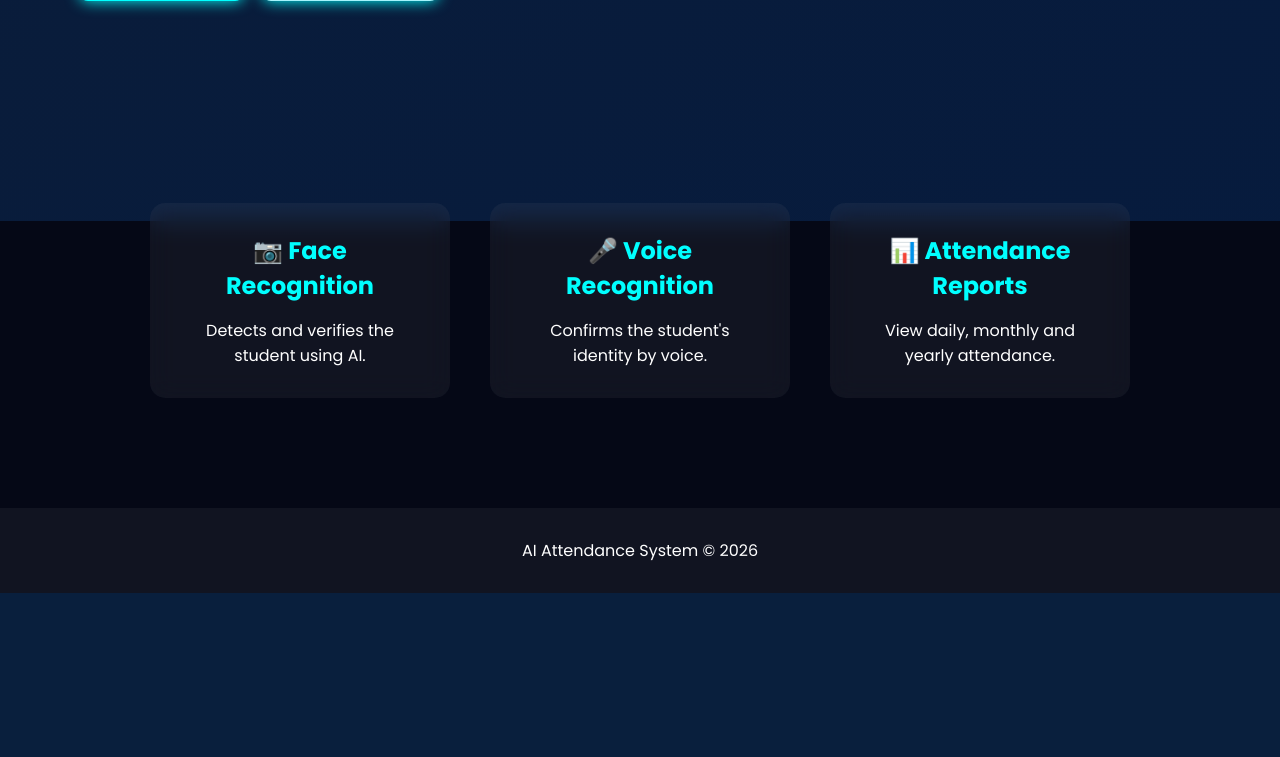
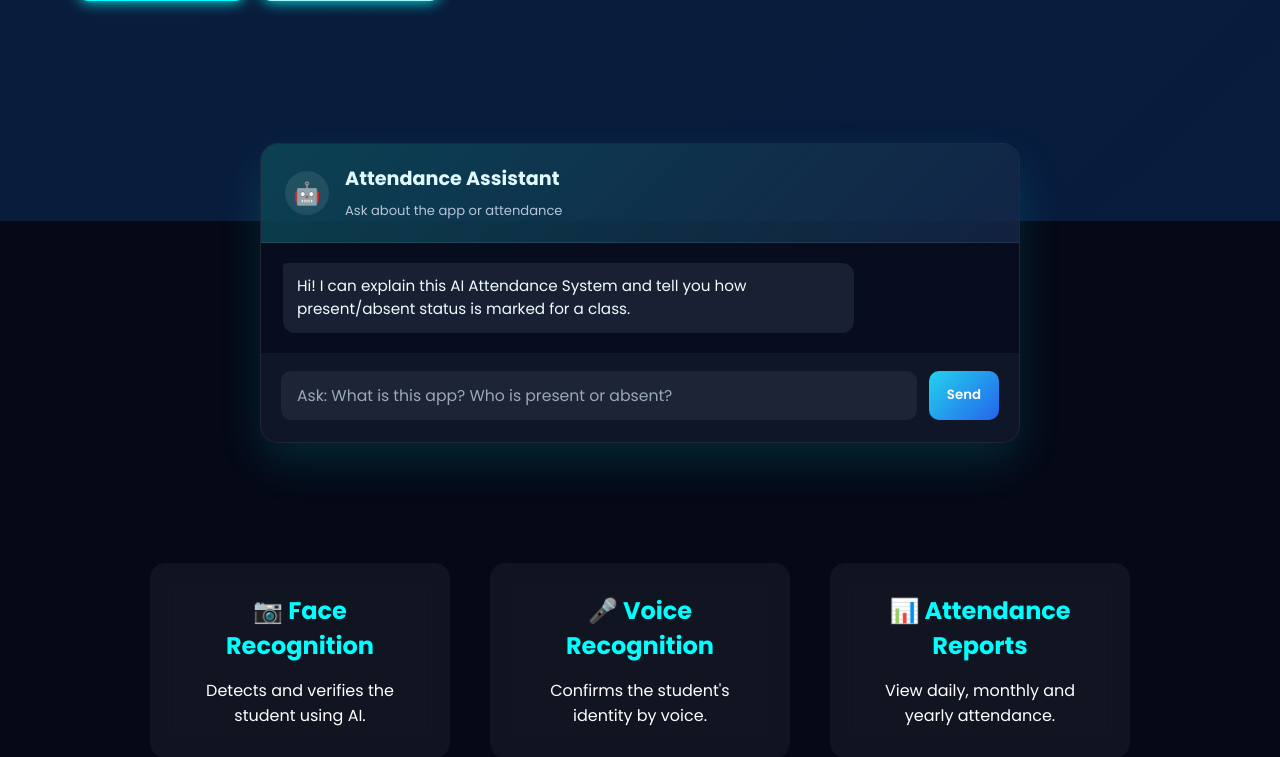
Before and after one commit to aartigusain531/AI_Attendance_System, a Flask app: page / in a window 1280 px wide. Shown: the part 579-1336 px from the top of the page. Before the commit the page ends 1172 px from the top, so only its background shows below. Run offline with Flask 3, Linux system fonts and the light colour scheme.

Commit message:
Add chatbot feature for attendance inquiries and user interaction

```diff
--- a/static/css/style.css
+++ b/static/css/style.css
@@ -220,6 +220,196 @@ font-size:18px;
 
 }
 
+/* Chatbot */
+
+.chatbot-section{
+
+padding:0 40px 60px;
+
+display:flex;
+
+justify-content:center;
+
+}
+
+.chatbot-panel{
+
+width:min(760px, 100%);
+
+background:rgba(15, 23, 42, 0.8);
+
+border:1px solid rgba(255,255,255,0.08);
+
+border-radius:18px;
+
+box-shadow:0 20px 45px rgba(0,255,255,0.12);
+
+overflow:hidden;
+
+}
+
+.chatbot-header{
+
+display:flex;
+
+align-items:center;
+
+gap:16px;
+
+padding:20px 24px;
+
+background:linear-gradient(135deg, rgba(0,255,255,0.18), rgba(59,130,246,0.12));
+
+border-bottom:1px solid rgba(255,255,255,0.08);
+
+}
+
+.bot-badge{
+
+width:44px;
+
+height:44px;
+
+display:grid;
+
+place-items:center;
+
+background:rgba(255,255,255,0.09);
+
+border-radius:50%;
+
+font-size:22px;
+
+}
+
+.chatbot-header h2{
+
+font-size:1.2rem;
+
+margin-bottom:4px;
+
+color:#dffbff;
+
+}
+
+.chatbot-header span{
+
+color:#b8c4d8;
+
+font-size:0.82rem;
+
+}
+
+.chatbot-messages{
+
+padding:20px 22px;
+
+max-height:300px;
+
+overflow-y:auto;
+
+display:flex;
+
+flex-direction:column;
+
+gap:12px;
+
+background:rgba(2,6,23,0.4);
+
+}
+
+.message{
+
+max-width:80%;
+
+padding:12px 14px;
+
+border-radius:12px;
+
+line-height:1.5;
+
+font-size:0.95rem;
+
+}
+
+.bot-message{
+
+background:rgba(148,163,184,0.13);
+
+color:#ecfeff;
+
+border-top-left-radius:4px;
+
+}
+
+.user-message{
+
+background:linear-gradient(135deg, rgba(34,197,94,0.2), rgba(59,130,246,0.2));
+
+color:#f0fdf4;
+
+align-self:flex-end;
+
+border-top-right-radius:4px;
+
+}
+
+.chatbot-form{
+
+display:flex;
+
+gap:12px;
+
+padding:18px 20px 22px;
+
+background:rgba(15, 23, 42, 0.85);
+
+}
+
+.chatbot-form input{
+
+flex:1;
+
+padding:13px 16px;
+
+border:none;
+
+border-radius:10px;
+
+background:rgba(255,255,255,0.06);
+
+color:white;
+
+outline:none;
+
+font-size:0.98rem;
+
+}
+
+.chatbot-form input::placeholder{
+
+color:#9aa8bb;
+
+}
+
+.chatbot-form button{
+
+border:none;
+
+border-radius:10px;
+
+padding:0 18px;
+
+background:linear-gradient(135deg, #22d3ee, #2563eb);
+
+color:white;
+
+font-weight:600;
+
+cursor:pointer;
+
+}
+
 /* Features */
 
 .features{
--- a/static/js/app.js
+++ b/static/js/app.js
@@ -180,3 +180,85 @@ function stopLoadingAI(){
     }
 
 }
+
+// -----------------------------
+// Home page chatbot
+// -----------------------------
+function getBotReply(inputText) {
+
+    const text = inputText.toLowerCase();
+
+    if (!text.trim()) {
+        return "Please ask a question about the app or attendance.";
+    }
+
+    if (text.includes("hello") || text.includes("hi") || text.includes("hey")) {
+        return "Hello! This is the AI Attendance System. I can explain the app and tell how present/absent status is tracked.";
+    }
+
+    if (text.includes("what") && (text.includes("app") || text.includes("system") || text.includes("this"))) {
+        return "This app is an AI attendance system that uses face recognition and voice recognition to identify students, mark attendance, and show live reports for each class.";
+    }
+
+    if (text.includes("how") || text.includes("works") || text.includes("feature") || text.includes("features")) {
+        return "The app lets admins and teachers log in, choose a class, register students, verify faces or voices, mark attendance, and view reports for present and absent students.";
+    }
+
+    if ((text.includes("present") || text.includes("absent") || text.includes("attendance")) && (text.includes("class") || text.includes("grade") || text.includes("glass") || text.includes("student"))) {
+        return "For a class or grade, students with a valid attendance record for that day are marked present, and students without a record are marked absent. The system uses face and voice verification before recording attendance.";
+    }
+
+    if (text.includes("login") || text.includes("admin") || text.includes("teacher")) {
+        return "Admins and teachers can log in from the homepage. After login, they can select a class and manage attendance records.";
+    }
+
+    if (text.includes("face") || text.includes("voice") || text.includes("recognition")) {
+        return "Students are identified using face recognition and voice recognition. The system confirms the identity before marking attendance.";
+    }
+
+    if (text.includes("report") || text.includes("dashboard")) {
+        return "The dashboard shows attendance details, student records, and reports for the selected class or grade.";
+    }
+
+    return "I can explain the app, show how attendance works, or tell you how present and absent students are tracked. Try asking: 'What is this app?' or 'How are present and absent students marked?'";
+}
+
+function addChatMessage(message, sender = "bot") {
+
+    const messages = document.getElementById("chatbotMessages");
+
+    if (!messages) return;
+
+    const messageBox = document.createElement("div");
+
+    messageBox.className = `message ${sender === "user" ? "user-message" : "bot-message"}`;
+    messageBox.textContent = message;
+
+    messages.appendChild(messageBox);
+    messages.scrollTop = messages.scrollHeight;
+}
+
+const chatbotForm = document.getElementById("chatbotForm");
+
+if (chatbotForm) {
+    chatbotForm.addEventListener("submit", function (event) {
+        event.preventDefault();
+
+        const input = document.getElementById("chatbotInput");
+
+        if (!input) return;
+
+        const question = input.value.trim();
+
+        if (!question) return;
+
+        addChatMessage(question, "user");
+        input.value = "";
+
+        const reply = getBotReply(question);
+
+        setTimeout(() => {
+            addChatMessage(reply, "bot");
+        }, 250);
+    });
+}
--- a/templates/index.html
+++ b/templates/index.html
@@ -87,6 +87,44 @@
 
 </section>
 
+<section class="chatbot-section">
+
+    <div class="chatbot-panel">
+
+        <div class="chatbot-header">
+
+            <div class="bot-badge">🤖</div>
+
+            <div>
+
+                <h2>Attendance Assistant</h2>
+
+                <span>Ask about the app or attendance</span>
+
+            </div>
+
+        </div>
+
+        <div id="chatbotMessages" class="chatbot-messages">
+
+            <div class="message bot-message">
+                Hi! I can explain this AI Attendance System and tell you how present/absent status is marked for a class.
+            </div>
+
+        </div>
+
+        <form id="chatbotForm" class="chatbot-form">
+
+            <input id="chatbotInput" type="text" placeholder="Ask: What is this app? Who is present or absent?" autocomplete="off">
+
+            <button type="submit">Send</button>
+
+        </form>
+
+    </div>
+
+</section>
+
 <section class="features">
 
     <div class="feature">
```
